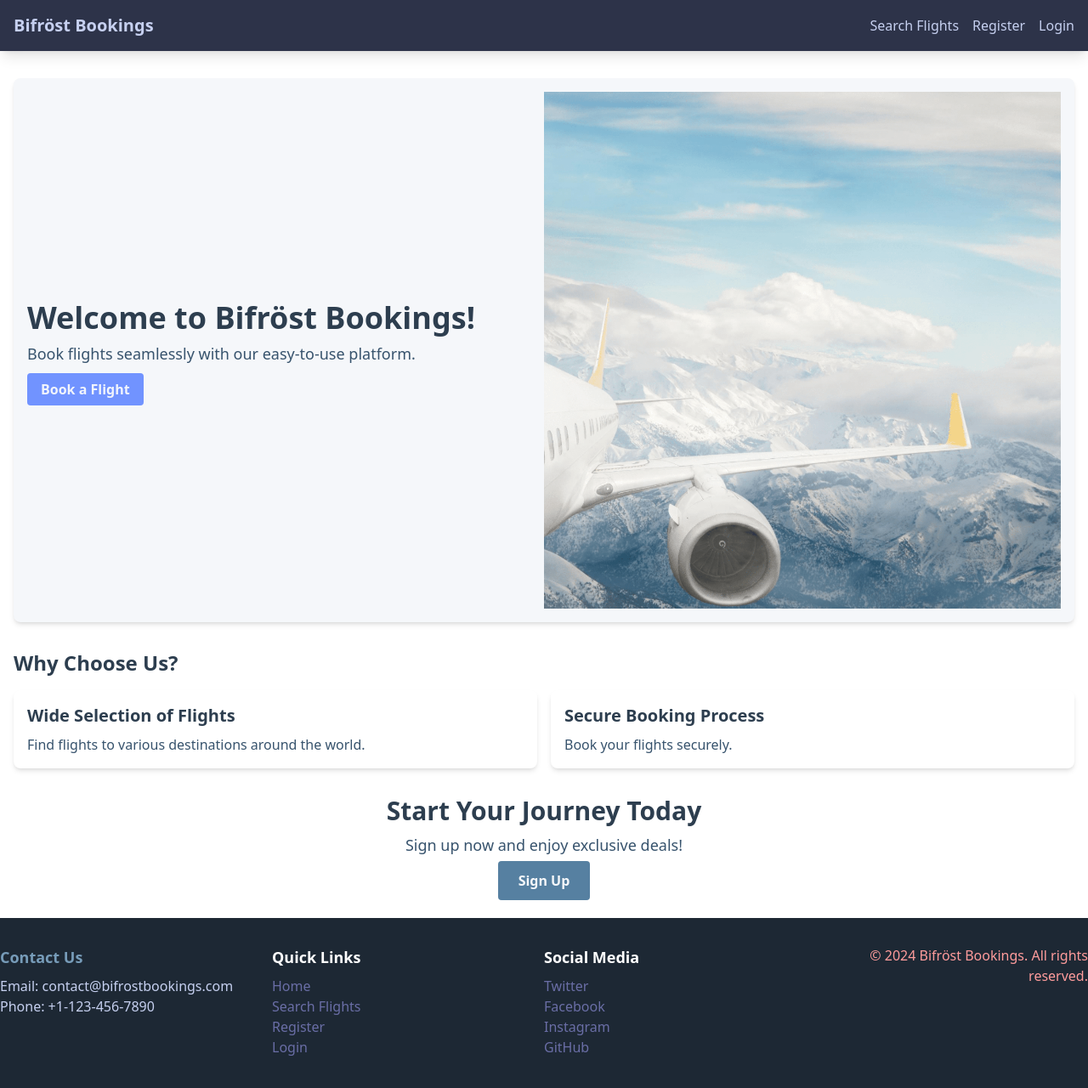
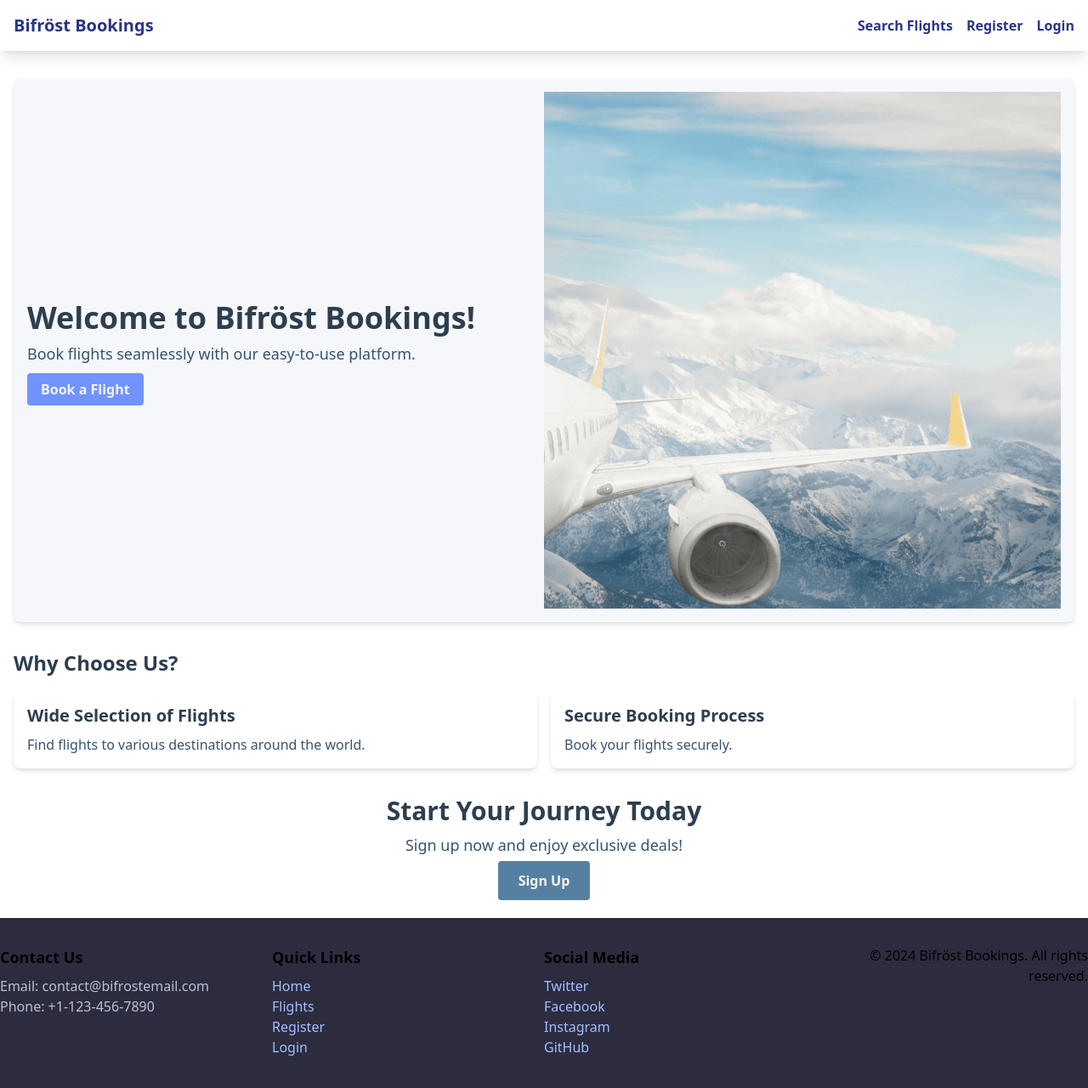
Before and after one commit to cameronotoole44/BifrostBooking, a React (Create React App) app in the folder frontend/bifrost-booking/: page / in a window 1280 px wide. Shown: the top 1280 px of the page at 85% size. Built offline with nearby package versions, Linux system fonts and the light colour scheme.

Commit message:
styling tweaks

```diff
--- a/frontend/bifrost-booking/src/components/common/Footer.js
+++ b/frontend/bifrost-booking/src/components/common/Footer.js
@@ -2,37 +2,37 @@ import React from 'react';
 
 const Footer = () => {
     return (
-        <footer className="bg-rain-950 text-white py-8">
+        <footer className="bg-cloud-950 py-8">
             <div className="container mx-auto flex flex-wrap justify-between">
                 <div className="w-full md:w-1/4 mb-4">
-                    <h4 className="text-lg text-rain-400 font-bold mb-2">Contact Us</h4>
-                    <p className='text-thunder-200'>Email: contact@bifrostbookings.com</p>
-                    <p className='text-thunder-200'>Phone: +1-123-456-7890</p>
+                    <h4 className="text-lg text-moss-200 font-bold mb-2">Contact Us</h4>
+                    <p className='text-cloud-300'>Email: contact@bifrostemail.com</p>
+                    <p className='text-cloud-300'>Phone: +1-123-456-7890</p>
                 </div>
 
 
                 <div className="w-full md:w-1/4 mb-4">
-                    <h4 className="text-lg  font-bold mb-2">Quick Links</h4>
+                    <h4 className="text-lg text-moss-200  font-bold mb-2">Quick Links</h4>
                     <ul>
-                        <li><a href="/" className="text-cloud-600 hover:text-salmon-300 transition duration-300">Home</a></li>
-                        <li><a href="/search" className="text-cloud-600 hover:text-salmon-300 transition duration-300">Search Flights</a></li>
-                        <li><a href="/register" className="text-cloud-600 hover:text-salmon-300 transition duration-300">Register</a></li>
-                        <li><a href="/login" className="text-cloud-600 hover:text-salmon-300 transition duration-300">Login</a></li>
+                        <li><a href="/" className="text-sky-300 hover:text-moss-600 transition duration-300">Home</a></li>
+                        <li><a href="/search" className="text-sky-300 hover:text-moss-600 transition duration-300">Flights</a></li>
+                        <li><a href="/register" className="text-sky-300 hover:text-moss-600 transition duration-300">Register</a></li>
+                        <li><a href="/login" className="text-sky-300 hover:text-moss-600 transition duration-300">Login</a></li>
                     </ul>
                 </div>
 
 
                 <div className="w-full md:w-1/4 mb-4">
-                    <h4 className="text-lg font-bold mb-2">Social Media</h4>
+                    <h4 className="text-lg text-moss-200 font-bold mb-2">Social Media</h4>
                     <ul>
-                        <li><a href="#" target="_blank" className="text-cloud-600 hover:text-salmon-300 transition duration-300">Twitter</a></li>
-                        <li><a href="#" target="_blank" className="text-cloud-600 hover:text-salmon-300 transition duration-300">Facebook</a></li>
-                        <li><a href="#" target="_blank" className="text-cloud-600 hover:text-salmon-300 transition duration-300">Instagram</a></li>
-                        <li><a href="https://github.com/cameronotoole44" className="text-cloud-600 hover:text-salmon-300 transition duration-300">GitHub</a></li>
+                        <li><a href="#" target="_blank" className="text-sky-300 hover:text-salmon-500 transition duration-300">Twitter</a></li>
+                        <li><a href="#" target="_blank" className="text-sky-300 hover:text-salmon-500 transition duration-300">Facebook</a></li>
+                        <li><a href="#" target="_blank" className="text-sky-300 hover:text-salmon-500 transition duration-300">Instagram</a></li>
+                        <li><a href="https://github.com/cameronotoole44" className="text-sky-300 hover:text-moss-600 transition duration-300">GitHub</a></li>
                     </ul>
                 </div>
 
-                <div className="w-full md:w-1/4 mb-4 text-center text-salmon-300 md:text-right">
+                <div className="w-full md:w-1/4 mb-4 text-center text-sand-300 md:text-right">
                     <p>&copy; {new Date().getFullYear()} Bifröst Bookings. All rights reserved.</p>
                 </div>
             </div>
--- a/frontend/bifrost-booking/src/components/common/Navbar.js
+++ b/frontend/bifrost-booking/src/components/common/Navbar.js
@@ -3,19 +3,19 @@ import { Link } from 'react-router-dom';
 
 const Navbar = () => {
     return (
-        <nav className="bg-nightshade-950 p-4 shadow-lg">
+        <nav className="bg-sand-100 p-4 shadow-lg">
             <div className="container mx-auto flex items-center justify-between">
-                <Link to="/" className="text-thunder-200 text-xl font-bold">
+                <Link to="/" className="text-sky-900 text-xl font-bold hover:text-sky-300">
                     Bifröst Bookings
                 </Link>
                 <div className="space-x-4">
-                    <Link to="/search" className="text-thunder-200 hover:text-sky-300">
+                    <Link to="/search" className="text-sky-900 font-bold hover:text-sky-300">
                         Search Flights
                     </Link>
-                    <Link to="/register" className="text-thunder-200 hover:text-sky-300">
+                    <Link to="/register" className="text-sky-900 font-bold hover:text-sky-300">
                         Register
                     </Link>
-                    <Link to="/login" className="text-thunder-200 hover:text-sky-300">
+                    <Link to="/login" className="text-sky-900 font-bold hover:text-sky-300">
                         Login
                     </Link>
                 </div>
```
